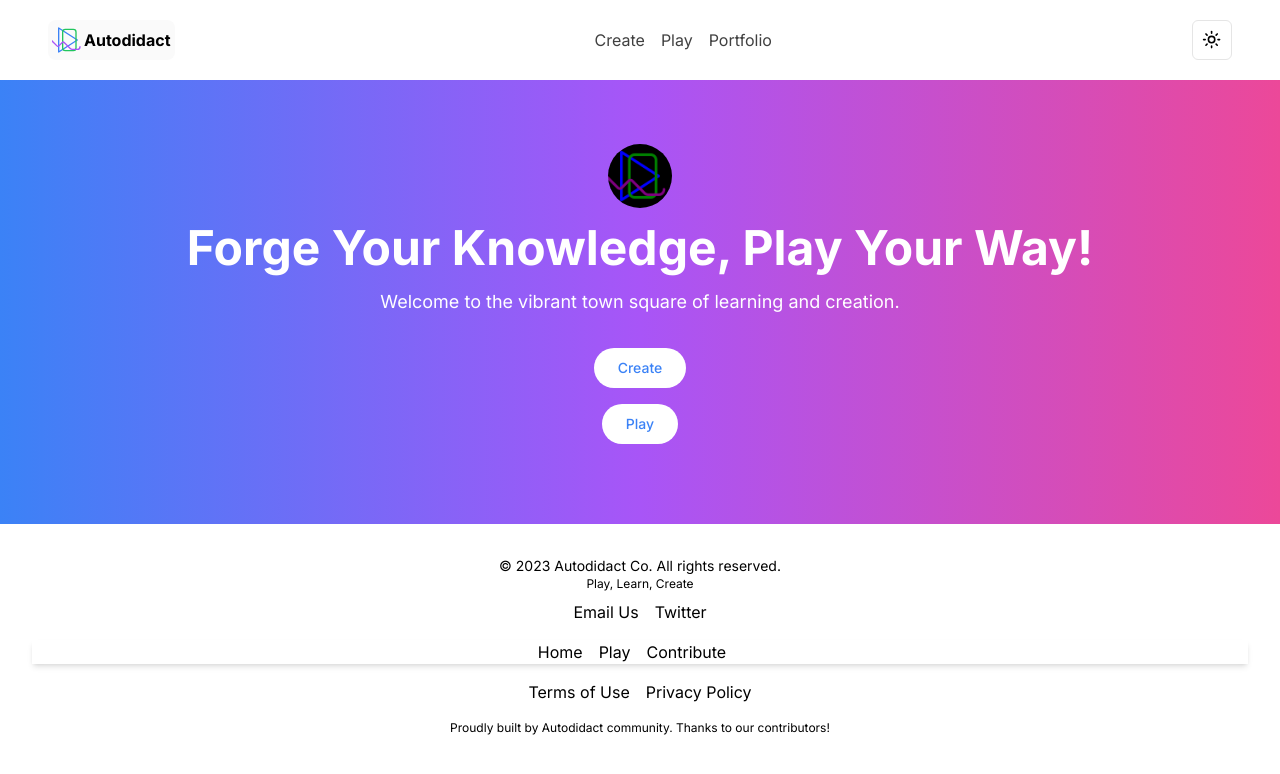
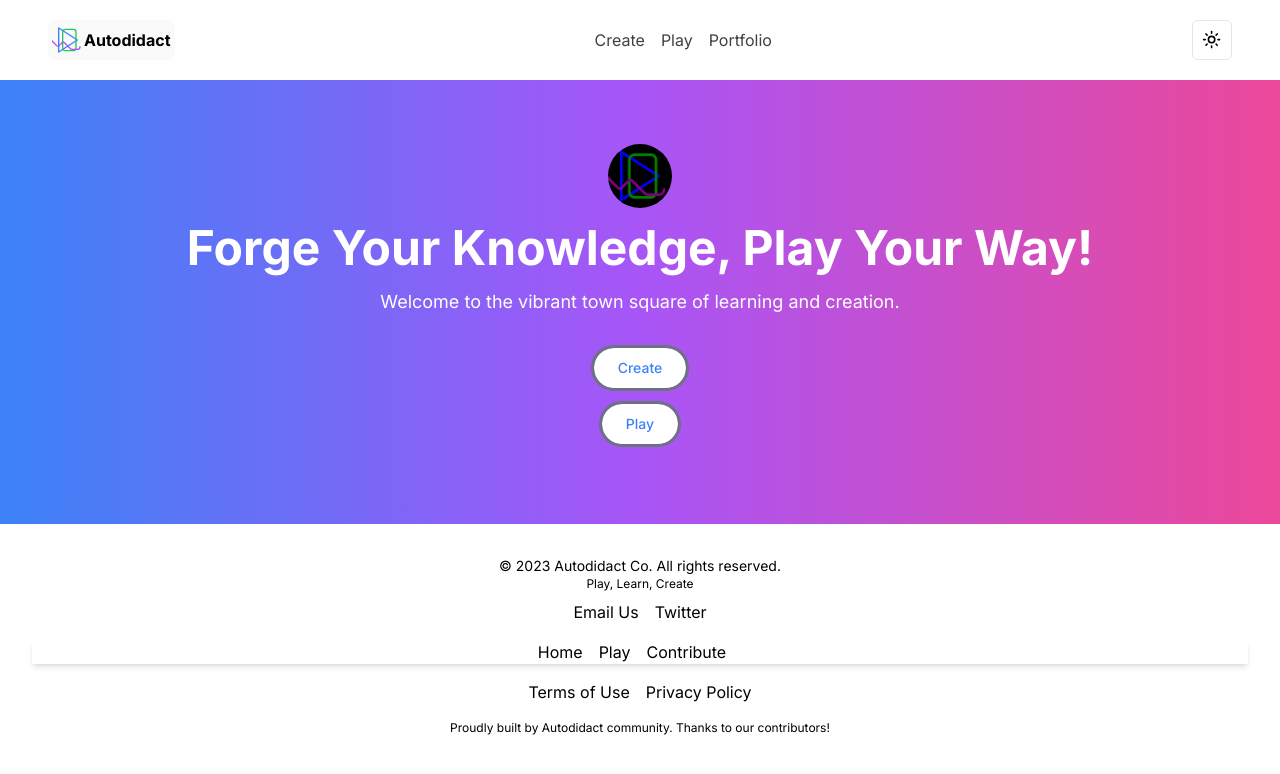
Before and after one commit to san-poon/nexus-adept, a Next.js app: page / in a window 1280 px wide. Shown: the top 774 px of the page. Built offline with nearby package versions, Linux system fonts and the light colour scheme.

Commit message:
Add outline

```diff
--- a/app/components/Button.tsx
+++ b/app/components/Button.tsx
@@ -8,7 +8,7 @@ export function Button({ children, className, ...rest }: ButtonProps) {
         <button
             {...rest}
             className={clsx(
-                'flex h-10 items-center rounded-full px-4 text-sm font-medium transition-colors',
+                'flex h-10 items-center rounded-full px-4 text-sm font-medium transition-colors outline outline-gray-500',
                 'hover:bg-blue-400 focus-visible:outline focus-visible:outline-2 focus-visible:outline-offset-2 focus-visible:outline-blue-500 active:bg-blue-600',
                 'aria-disabled:cursor-not-allowed aria-disabled:opacity-50',
                 className,
```
